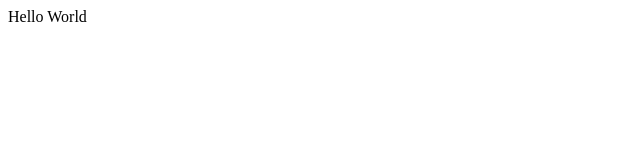
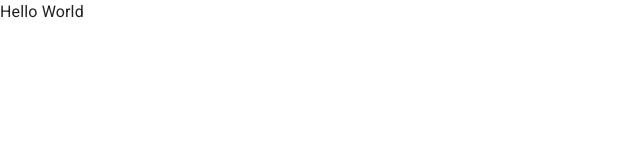
Before and after one commit to EHollingerFllStk/Movies-frontend, a React (Create React App) app in the folder frontend/: page / in a window 1280 px wide. Shown: the top 160 px of the page, without its empty margins (0-640 px from the left). Built offline with nearby package versions, Linux system fonts and the light colour scheme.

Commit message:
add @mui links

```diff
--- a/frontend/public/index.html
+++ b/frontend/public/index.html
@@ -15,6 +15,8 @@
       user's mobile device or desktop. See https://developers.google.com/web/fundamentals/web-app-manifest/
     -->
     <link rel="manifest" href="%PUBLIC_URL%/manifest.json" />
+    <link rel="stylesheet" href="https://fonts.googleapis.com/css?family=Roboto:300,400,500,700&display=swap" />
+    <link rel="stylesheet" href="https://fonts.googleapis.com/icon?family=Material+Icons" />
     <!--
       Notice the use of %PUBLIC_URL% in the tags above.
       It will be replaced with the URL of the `public` folder during the build.
--- a/frontend/src/App.js
+++ b/frontend/src/App.js
@@ -1,8 +1,10 @@
+import { CssBaseline } from "@mui/material";
 
 
 function App() {
   return (
     <div>
+      <CssBaseline />
       Hello World
     </div>
   );
```
